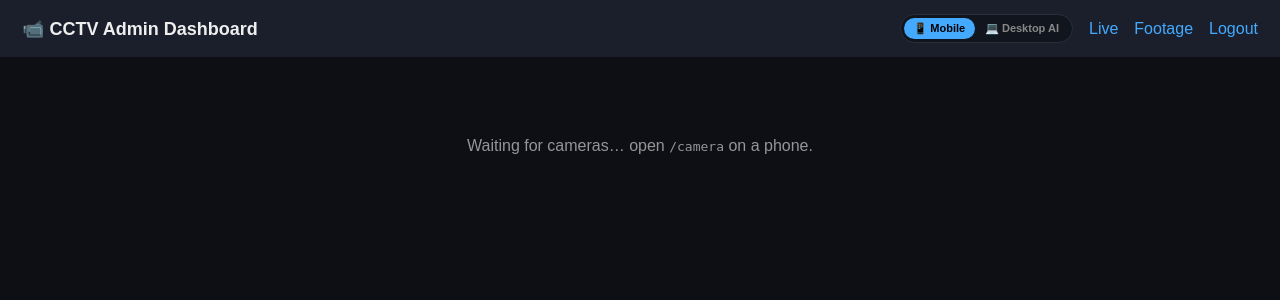
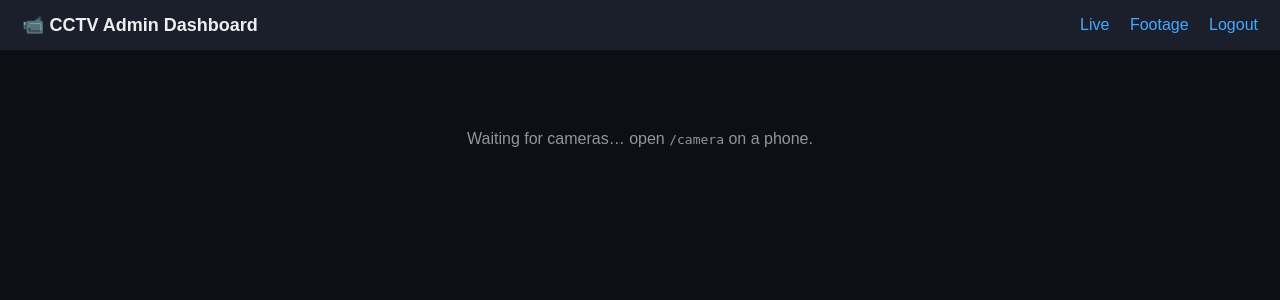
Before and after one commit to KawaiiWorkers/Cctv, a Flask app: page /dashboard in a window 1280 px wide. Shown: the top 300 px of the page. Run offline with Flask 3, Linux system fonts and the light colour scheme; the visitor is signed in with stand-in values (Sample User, id 1); data that the repository does not hold is empty.

Commit message:
Update dashboard.html

```diff
--- a/templates/dashboard.html
+++ b/templates/dashboard.html
@@ -8,14 +8,7 @@
   body{margin:0;font-family:sans-serif;background:#0d0f14;color:#eee;overflow-x:hidden;}
   header{background:#1a1f2b;padding:14px 22px;display:flex;justify-content:space-between;align-items:center; z-index: 100; position:relative;}
   header h1{margin:0;font-size:18px}
-  .nav-links {display: flex; align-items: center; gap: 16px;}
-  header a{color:#4af;text-decoration:none}
-
-  /* Mode Toggle Switch Styling */
-  .mode-switch {display: flex; background: #11151d; border-radius: 20px; padding: 3px; border: 1px solid #2a2f3b;}
-  .mode-btn {background: transparent; border: none; color: #888; padding: 4px 10px; font-size: 11px; font-weight: bold; border-radius: 16px; cursor: pointer; transition: all 0.2s;}
-  .mode-btn.active {background: #4af; color: #000;}
-
+  header a{color:#4af;text-decoration:none;margin-left:16px}
   main{padding:20px}
   .grid{display:grid;grid-template-columns:repeat(auto-fill,minmax(320px,1fr));gap:16px}
   .cam{background:#1a1f2b;border-radius:10px;overflow:hidden;position:relative}
@@ -37,23 +30,16 @@
 
   #webrtc-container {position:relative; transform-origin:center; will-change:transform;}
   #webrtc-video {display:block; max-width:100%; max-height:100%; object-fit:contain; background:#000; pointer-events:none;}
-  #webrtc-canvas {position:absolute; top:0; left:0; width:100%; height:100%; pointer-events:none; display:none;}
 
   .controls-bar {position:absolute; top:10px; right:10px; z-index:10000; display:flex; gap:10px;}
   .controls-bar button {padding:8px 16px; background:#4af; color:#000; border:none; border-radius:6px; font-weight:bold; cursor:pointer;}
   .controls-bar .close-btn {background:#f55; color:#fff;}
-  #ai-status {position:absolute; top:10px; left:10px; background:rgba(0,0,0,0.7); padding:6px 12px; border-radius:6px; font-weight:bold; z-index:10000; font-size:13px; display:none;}
 </style>
 </head>
 <body>
 <header>
   <h1>📹 CCTV Admin Dashboard</h1>
-  <div class="nav-links">
-    <!-- Desktop vs Mobile AI Mode Toggle -->
-    <div class="mode-switch">
-      <button id="mobileModeBtn" class="mode-btn active" onclick="setAiMode('mobile')">📱 Mobile</button>
-      <button id="desktopModeBtn" class="mode-btn" onclick="setAiMode('desktop')">💻 Desktop AI</button>
-    </div>
+  <div>
     <a href="/dashboard">Live</a>
     <a href="/footage">Footage</a>
     <a href="/logout">Logout</a>
@@ -67,7 +53,6 @@
 
 <div id="webrtc-modal">
     <div id="modal-content">
-        <div id="ai-status">🤖 AI: Initializing...</div>
         <div class="controls-bar">
             <button onclick="resetZoom()">Reset Zoom</button>
             <button class="close-btn" onclick="closeFullscreen()">Close HD</button>
@@ -76,7 +61,6 @@
         <div id="zoom-container">
             <div id="webrtc-container">
                 <video id="webrtc-video" autoplay playsinline muted></video>
-                <canvas id="webrtc-canvas"></canvas>
             </div>
         </div>
     </div>
@@ -86,149 +70,60 @@
 let activePc = null;
 let icePoll = null;
 let ansPoll = null;
-let currentAiMode = localStorage.getItem('cctv_ai_mode') || 'mobile';
-
-// Initialize UI toggle state based on storage
-function updateModeUI() {
-    if (currentAiMode === 'desktop') {
-        document.getElementById('desktopModeBtn').className = 'mode-btn active';
-        document.getElementById('mobileModeBtn').className = 'mode-btn';
-    } else {
-        document.getElementById('mobileModeBtn').className = 'mode-btn active';
-        document.getElementById('desktopModeBtn').className = 'mode-btn';
-    }
-}
-updateModeUI();
-
-function setAiMode(mode) {
-    currentAiMode = mode;
-    localStorage.setItem('cctv_ai_mode', mode);
-    updateModeUI();
-
-    const aiStatusEl = document.getElementById("ai-status");
-    const canvasEl = document.getElementById("webrtc-canvas");
-
-    if (mode === 'desktop') {
-        aiStatusEl.style.display = "block";
-        canvasEl.style.display = "block";
-        initAiWorker();
-    } else {
-        aiStatusEl.style.display = "none";
-        canvasEl.style.display = "none";
-        if (detectionLoop) clearInterval(detectionLoop);
-    }
-}
-
-// --- ZERO-LAG AI WEB WORKER SETUP ---
-let aiWorker = null;
-let workerReady = false;
-let isDetecting = false;
-let detectionLoop = null;
-const hiddenCanvas = document.createElement("canvas");
-const hiddenCtx = hiddenCanvas.getContext("2d", { willReadFrequently: true });
-
-function initAiWorker() {
-    if (aiWorker) return;
-    const workerCode = `
-    importScripts("https://cdn.jsdelivr.net/npm/@tensorflow/tfjs");
-    importScripts("https://cdn.jsdelivr.net/npm/@tensorflow-models/coco-ssd");
-
-    let aiModel = null;
-    cocoSsd.load().then(model => {
-        aiModel = model;
-        postMessage({ type: 'ready' });
-    });
-
-    self.onmessage = async (e) => {
-        if (!aiModel || e.data.type !== 'detect') return;
-        const predictions = await aiModel.detect(e.data.image);
-        postMessage({ type: 'result', predictions: predictions });
-    };
-    `;
-
-    const workerBlob = new Blob([workerCode], {type: 'application/javascript'});
-    aiWorker = new Worker(URL.createObjectURL(workerBlob));
-
-    aiWorker.onmessage = (e) => {
-        if (e.data.type === 'ready') {
-            workerReady = true;
-            document.getElementById("ai-status").innerText = "🤖 AI: Background Ready";
-        } else if (e.data.type === 'result') {
-            drawPredictions(e.data.predictions);
-            isDetecting = false;
-        }
-    };
-}
-
-if (currentAiMode === 'desktop') {
-    document.getElementById("ai-status").style.display = "block";
-    document.getElementById("webrtc-canvas").style.display = "block";
-    initAiWorker();
-}
-
-function sendFrameToWorker() {
-    if (currentAiMode !== 'desktop') return;
-    const video = document.getElementById("webrtc-video");
-    if (!workerReady || isDetecting || video.readyState < 2 || document.getElementById("webrtc-modal").style.display !== "flex") return;
-
-    isDetecting = true;
-    hiddenCanvas.width = video.videoWidth;
-    hiddenCanvas.height = video.videoHeight;
-    hiddenCtx.drawImage(video, 0, 0);
-    const imgData = hiddenCtx.getImageData(0, 0, hiddenCanvas.width, hiddenCanvas.height);
-
-    aiWorker.postMessage({ type: 'detect', image: imgData });
-}
-
-function drawPredictions(predictions) {
-    const canvas = document.getElementById("webrtc-canvas");
-    const video = document.getElementById("webrtc-video");
-    canvas.width = video.videoWidth;
-    canvas.height = video.videoHeight;
-    const ctx = canvas.getContext("2d");
-    ctx.clearRect(0, 0, canvas.width, canvas.height);
-
-    let humanCount = 0;
-    predictions.forEach(pred => {
-        if (pred.class === "person") {
-            humanCount++;
-            ctx.beginPath();
-            ctx.rect(...pred.bbox);
-            ctx.lineWidth = 4;
-            ctx.strokeStyle = "#ff0000";
-            ctx.fillStyle = "#ff0000";
-            ctx.stroke();
-            ctx.font = "18px Arial";
-            ctx.fillText(`Person (${Math.round(pred.score * 100)}%)`, pred.bbox[0], pred.bbox[1] > 20 ? pred.bbox[1] - 5 : 20);
-        }
-    });
-    document.getElementById("ai-status").innerText = `🤖 AI: Active | Humans: ${humanCount}`;
-}
 
 // --- Zoom & Pan State ---
 let scale = 1;
 let isDragging = false;
 let startX, startY, translateX = 0, translateY = 0;
 let initialDistance = null, initialScale = 1;
+
 const zoomContainer = document.getElementById('zoom-container');
 const vidContainer = document.getElementById('webrtc-container');
 
-zoomContainer.addEventListener('wheel', (e) => { e.preventDefault(); scale += e.deltaY * -0.002; scale = Math.min(Math.max(1, scale), 8); applyTransform(); }, {passive: false});
-zoomContainer.addEventListener('mousedown', e => { isDragging = true; startX = e.clientX - translateX; startY = e.clientY - translateY; });
+// Zoom Handlers
+zoomContainer.addEventListener('wheel', (e) => {
+    e.preventDefault();
+    scale += e.deltaY * -0.002;
+    scale = Math.min(Math.max(1, scale), 8);
+    applyTransform();
+}, {passive: false});
+
+zoomContainer.addEventListener('mousedown', e => {
+    isDragging = true;
+    startX = e.clientX - translateX;
+    startY = e.clientY - translateY;
+});
 window.addEventListener('mouseup', () => isDragging = false);
-window.addEventListener('mousemove', e => { if(!isDragging) return; translateX = e.clientX - startX; translateY = e.clientY - startY; applyTransform(); });
+window.addEventListener('mousemove', e => {
+    if(!isDragging) return;
+    translateX = e.clientX - startX;
+    translateY = e.clientY - startY;
+    applyTransform();
+});
 
 zoomContainer.addEventListener('touchstart', e => {
-    if (e.touches.length === 2) { isDragging = false; initialDistance = Math.hypot(e.touches[0].clientX - e.touches[1].clientX, e.touches[0].clientY - e.touches[1].clientY); initialScale = scale; }
-    else if (e.touches.length === 1) { isDragging = true; startX = e.touches[0].clientX - translateX; startY = e.touches[0].clientY - translateY; }
+    if (e.touches.length === 2) {
+        isDragging = false;
+        initialDistance = Math.hypot(e.touches[0].clientX - e.touches[1].clientX, e.touches[0].clientY - e.touches[1].clientY);
+        initialScale = scale;
+    }
+    else if (e.touches.length === 1) {
+        isDragging = true;
+        startX = e.touches[0].clientX - translateX;
+        startY = e.touches[0].clientY - translateY;
+    }
 }, {passive: false});
+
 zoomContainer.addEventListener('touchmove', e => {
     e.preventDefault();
     if (e.touches.length === 2 && initialDistance) {
         const currentDistance = Math.hypot(e.touches[0].clientX - e.touches[1].clientX, e.touches[0].clientY - e.touches[1].clientY);
-        scale = Math.min(Math.max(1, initialScale * (currentDistance / initialDistance)), 8); applyTransform();
+        scale = Math.min(Math.max(1, initialScale * (currentDistance / initialDistance)), 8);
+        applyTransform();
     } else if (e.touches.length === 1 && isDragging) {
-        translateX = e.touches[0].clientX - startX; translateY = e.touches[0].clientY - startY; applyTransform();
+        translateX = e.touches[0].clientX - startX;
+        translateY = e.touches[0].clientY - startY;
+        applyTransform();
     }
 }, {passive: false});
 zoomContainer.addEventListener('touchend', () => { isDragging = false; initialDistance = null; });
@@ -247,7 +142,6 @@ async function openFullscreen(camId) {
     if (activePc) activePc.close();
     if (icePoll) clearInterval(icePoll);
     if (ansPoll) clearInterval(ansPoll);
-    if (detectionLoop) clearInterval(detectionLoop);
 
     activePc = new RTCPeerConnection({ iceServers: [{ urls: "stun:stun.l.google.com:19302" }] });
     activePc.addTransceiver('video', { direction: 'recvonly' });
@@ -257,13 +151,14 @@ async function openFullscreen(camId) {
         if (vid.srcObject !== e.streams[0]) {
             vid.srcObject = e.streams[0];
             vid.play();
-            if (currentAiMode === 'desktop') {
-                detectionLoop = setInterval(sendFrameToWorker, 500);
-            }
         }
     };
 
-    activePc.onicecandidate = e => { if (e.candidate) { fetch(`/webrtc/${camId}/admin_ice`, { method: 'POST', body: JSON.stringify(e.candidate) }); } };
+    activePc.onicecandidate = e => {
+        if (e.candidate) {
+            fetch(`/webrtc/${camId}/admin_ice`, { method: 'POST', body: JSON.stringify(e.candidate) });
+        }
+    };
 
     const offer = await activePc.createOffer();
     await activePc.setLocalDescription(offer);
@@ -291,11 +186,8 @@ function closeFullscreen() {
     if (activePc) { activePc.close(); activePc = null; }
     if (icePoll) clearInterval(icePoll);
     if (ansPoll) clearInterval(ansPoll);
-    if (detectionLoop) clearInterval(detectionLoop);
 
     document.getElementById("webrtc-video").srcObject = null;
-    const canvas = document.getElementById("webrtc-canvas");
-    canvas.getContext("2d").clearRect(0,0,canvas.width,canvas.height);
 }
 
 // --- Dashboard Grid Updater ---
```
